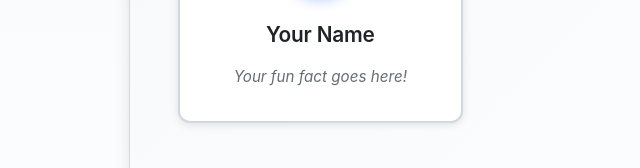
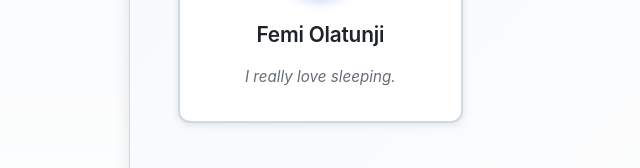
Before and after one commit to davidfemi/tse_academy, a plain HTML site: page index.html in a window 1280 px wide. Shown: the part 9962-10130 px from the top of the page, 11-651 px from the left. Drawn offline with Linux system fonts and the light colour scheme.

Commit message:
Update contributor information with name and fun fact

```diff
--- a/index.html
+++ b/index.html
@@ -221,8 +221,8 @@ git clone https://github.com/davidfemi/tse_academy.git</code></pre>
             <div class="contributor-card">
                 <div class="contributor-avatar">👤</div>
                 <div class="contributor-info">
-                    <h3>Your Name</h3>
-                    <p class="contributor-fact">Your fun fact goes here!</p>
+                    <h3>Femi Olatunji</h3>
+                    <p class="contributor-fact">I really love sleeping.</p>
                 </div>
             </div>
             <!-- Add more contributor cards here as people complete the tutorial -->
```
